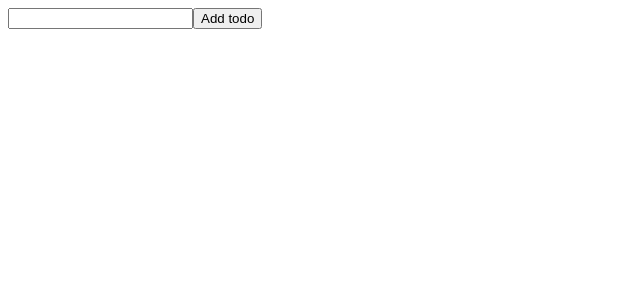
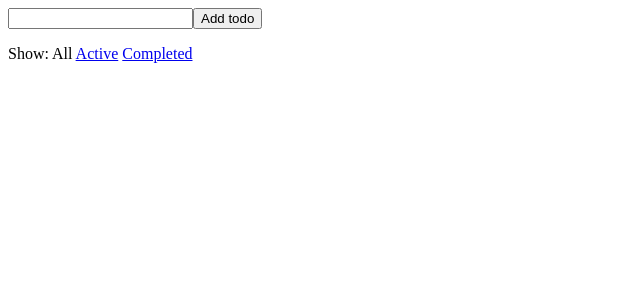
Before and after one commit to tylercrosse/redux-todo, a React (Create React App) app: page / in a window 1280 px wide. Shown: the top 300 px of the page, without its empty margins (0-640 px from the left). Built offline with nearby package versions, Linux system fonts and the light colour scheme.

Commit message:
Add visiibilty filter ui

```diff
--- a/src/index.js
+++ b/src/index.js
@@ -61,6 +61,11 @@
 let nextTodoId = 0;
 class TodoApp extends React.Component {
   render() {
+    const { todos, visibilityFilter } = this.props;
+    const visibleTodos = getVisibleTodos(
+      todos,
+      visibilityFilter
+    )
     return (
       <div>
         <input ref={node => {
@@ -75,7 +80,7 @@
           this.input.value = '';
         }}>Add todo</button>
         <ul>
-          {this.props.todos.map(todo =>
+          {visibleTodos.map(todo =>
             <li key={todo.id}
               onClick={() => {
                 store.dispatch({
@@ -91,15 +96,66 @@
             </li>
           )}
         </ul>
+        <p>
+          Show:
+          {' '}
+          <FilterLink filter='SHOW_ALL'
+            currentFilter={visibilityFilter}
+          >
+            All
+          </FilterLink>
+          {' '}
+          <FilterLink filter='SHOW_ACTIVE'
+            currentFilter={visibilityFilter}
+          >
+            Active
+          </FilterLink>
+          {' '}
+          <FilterLink filter='SHOW_COMPLETED'
+            currentFilter={visibilityFilter}
+          >
+            Completed
+          </FilterLink>
+        </p>
       </div>
     )
+  }
+}
+
+function FilterLink({ filter, currentFilter, children }) {
+  if (filter === currentFilter) {
+    return <span>{children}</span>
+  }
+  return (
+    <a href='#'
+      onClick={e => {
+        e.preventDefault();
+        store.dispatch({
+          type: 'SET_VISIBILITY_FILTER',
+          filter
+        });
+      }}
+    >
+      {children}
+    </a>
+  )
+};
+
+function getVisibleTodos(todos, filter) {
+  switch (filter) {
+    case 'SHOW_ALL':
+      return todos;
+    case 'SHOW_COMPLETED':
+      return todos.filter(t => t.completed);
+    case 'SHOW_ACTIVE':
+      return todos.filter(t => !t.completed);
   }
 }
 
 function render() {
   ReactDOM.render(
     <TodoApp
-      todos={store.getState().todos}
+      {...store.getState()}
     />,
     document.getElementById('root')
   );
```
